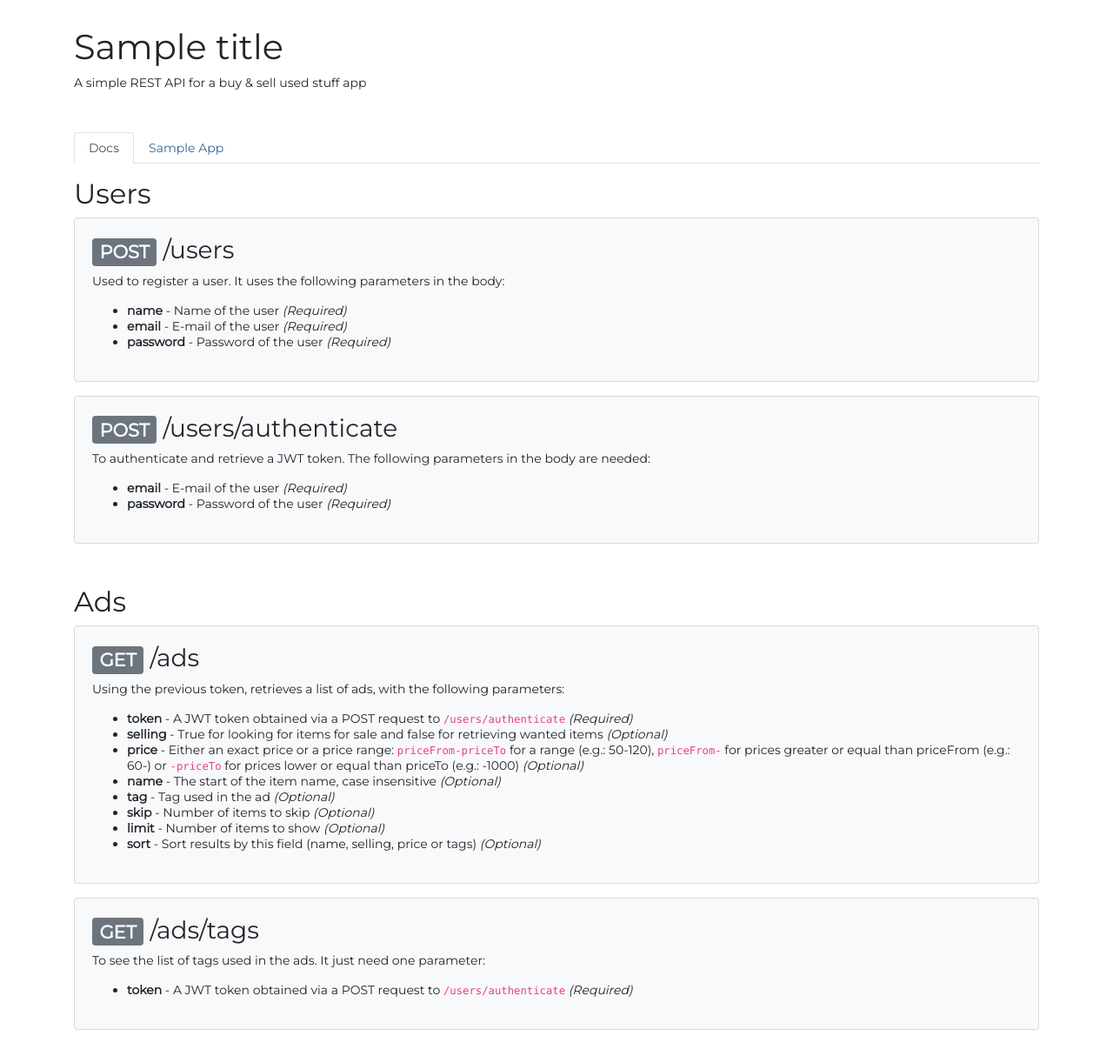
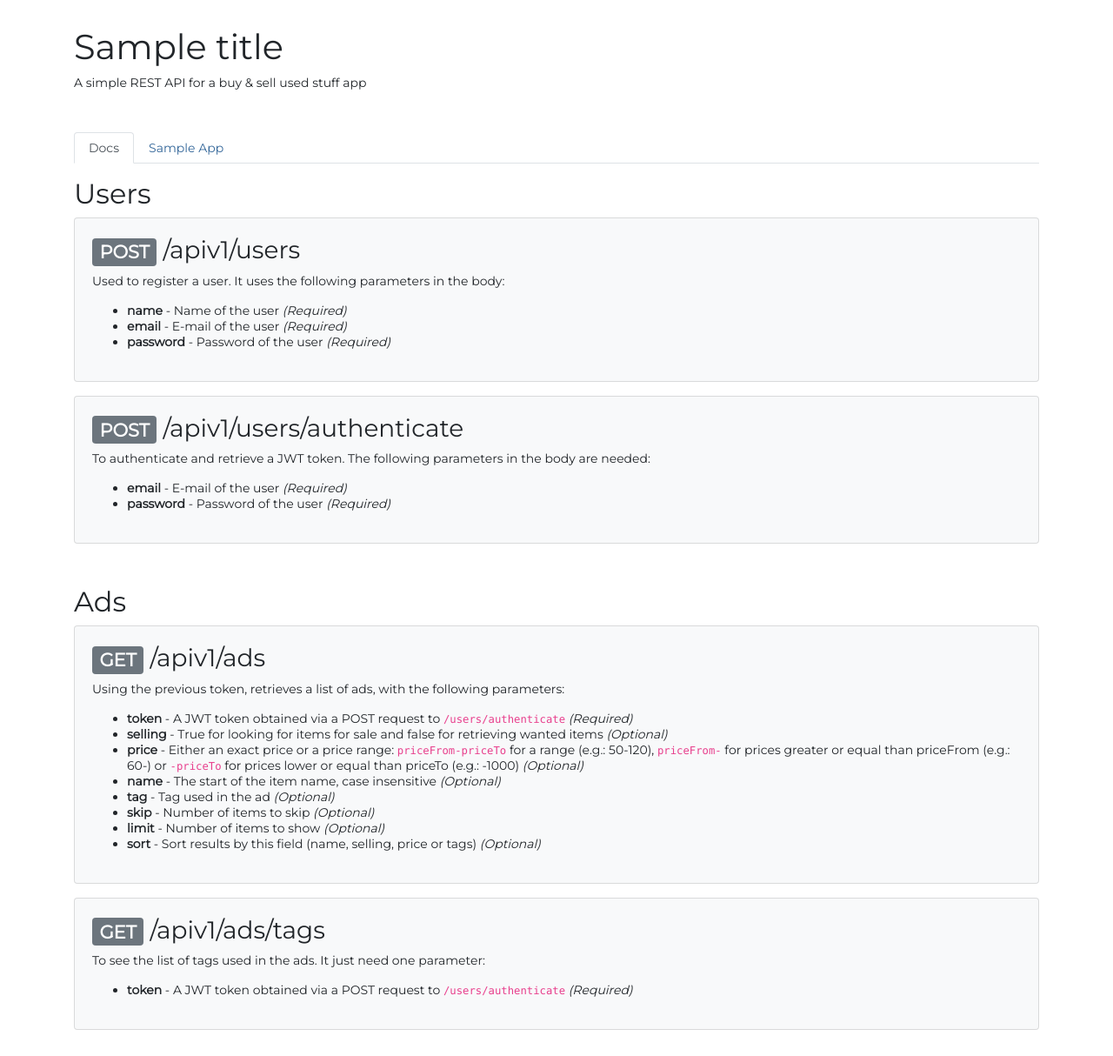
Before and after one commit to manuelsagra/nodepop, a Node project: template views/index.ejs in a window 1280 px wide. Shown: the whole page at 87% size. Run offline with Node 20 templates, Linux system fonts and the light colour scheme; the template is opened without the code that fills it: most values are stand-ins (such as "Sample title", 1, 10 or a date in 2020).

Commit message:
Paths fixed

```diff
--- a/views/index.ejs
+++ b/views/index.ejs
@@ -31,7 +31,7 @@
                     <h2>Users</h2>
 
                     <div class="card card-body bg-light mb-3">
-                        <h3><span class="badge badge-secondary">POST</span> /users</h3>
+                        <h3><span class="badge badge-secondary">POST</span> /apiv1/users</h3>
                         <p>Used to register a user. It uses the following parameters in the body:</p>
                         <ul>
                             <li><strong>name</strong> - Name of the user <em>(Required)</em></li>
@@ -40,7 +40,7 @@
                         </ul>
                     </div>
                     <div class="card card-body bg-light">
-                        <h3><span class="badge badge-secondary">POST</span> /users/authenticate</h3>
+                        <h3><span class="badge badge-secondary">POST</span> /apiv1/users/authenticate</h3>
                         <p>To authenticate and retrieve a JWT token. The following parameters in the body are needed:</p>
                         <ul>
                             <li><strong>email</strong> - E-mail of the user <em>(Required)</em></li>
@@ -51,7 +51,7 @@
                     <h2 class="mt-5">Ads</h2>
 
                     <div class="card card-body bg-light mb-3">
-                        <h3><span class="badge badge-secondary">GET</span> /ads</h3>
+                        <h3><span class="badge badge-secondary">GET</span> /apiv1/ads</h3>
                         <p>Using the previous token, retrieves a list of ads, with the following parameters:</p>
                         <ul>
                             <li><strong>token</strong> - A JWT token obtained via a POST request to <code>/users/authenticate</code> <em>(Required)</em></li>
@@ -65,7 +65,7 @@
                         </ul>
                     </div>
                     <div class="card card-body bg-light">
-                        <h3><span class="badge badge-secondary">GET</span> /ads/tags</h3>
+                        <h3><span class="badge badge-secondary">GET</span> /apiv1/ads/tags</h3>
                         <p>To see the list of tags used in the ads. It just need one parameter:</p>
                         <ul>
                             <li><strong>token</strong> - A JWT token obtained via a POST request to <code>/users/authenticate</code> <em>(Required)</em></li>
```
Also changed, not shown: README.md.
